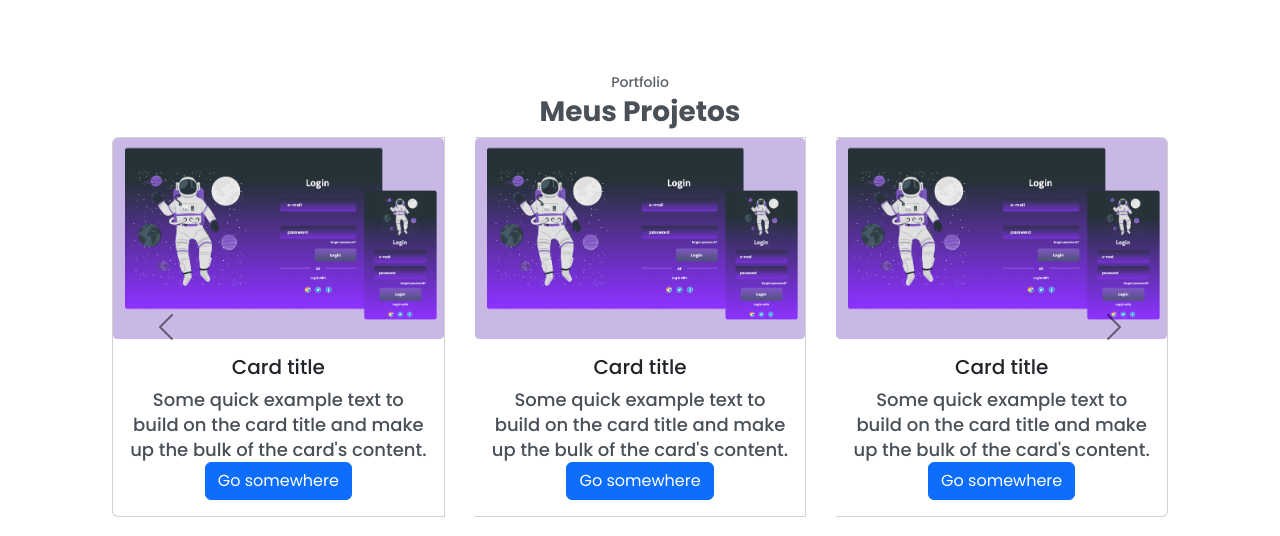
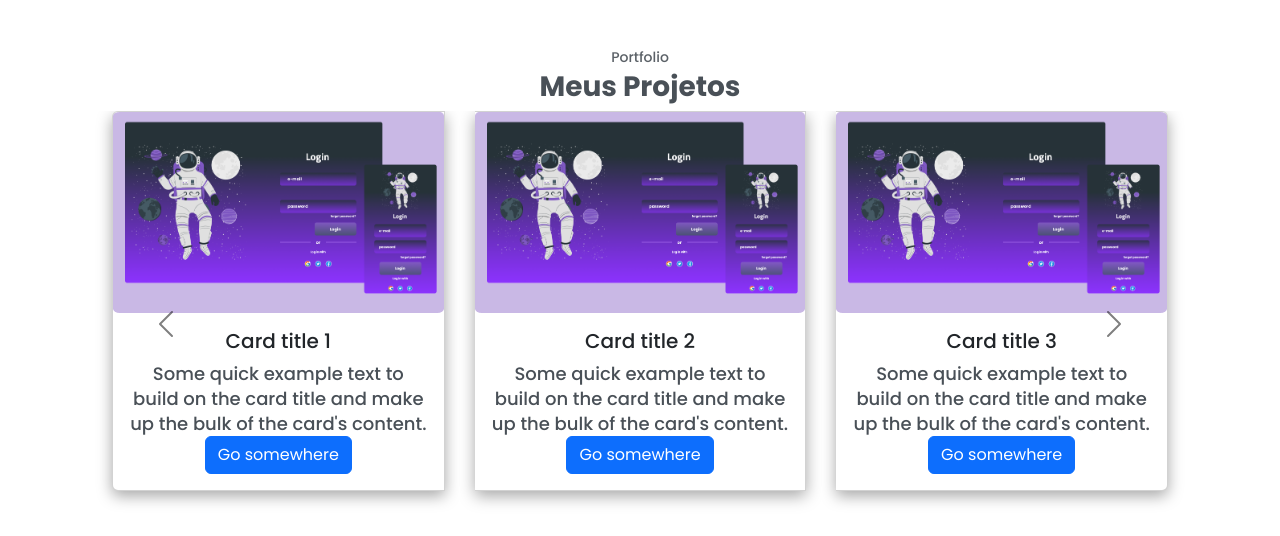
Before and after one commit to rodriglim/Portfolio, a plain HTML site: page index.html in a window 1280 px wide. Shown: the part 1265-1801 px from the top of the page. Drawn offline with nearby package versions, Linux system fonts and the light colour scheme.

Commit message:
Add files via upload

```diff
--- a/css/responsive.css
+++ b/css/responsive.css
@@ -1,12 +1,13 @@
 /*Breakpoint XXL*/
-@media only screen and (min-width: 1400px){
+@media only screen and (min-width: 1400px) {
+
     /*section*/
     section .container .row .title {
         justify-content: center;
         align-items: center;
     }
 
-    section .container .row .paragraph{
+    section .container .row .paragraph {
         margin-top: 4%;
         display: flex;
         justify-content: center;
@@ -17,55 +18,57 @@
 }
 
 /*Breakpoint LG*/
-@media only screen and (max-width: 991px){
-    #service .container .row .p-web{
+@media only screen and (max-width: 991px) {
+    #service .container .row .p-web {
         text-align: center;
 
     }
 
 }
 
-@media only screen and (max-width: 767px){
+@media only screen and (max-width: 767px) {
+
     /*Nav*/
-    .navbar .logo{
+    .navbar .logo {
         width: 5px;
         margin: 0 auto;
     }
-    .navbar .navbar-nav .nav-item{
+
+    .navbar .navbar-nav .nav-item {
         text-align: center;
     }
 
-    .navbar .navbar-nav .nav-item .nav-link:hover{
+    .navbar .navbar-nav .nav-item .nav-link:hover {
         color: #FFD600;
     }
 
     /*main*/
 
-    .main .container .left{
+    .main .container .left {
         width: 100%;
         text-align: center;
     }
 
-    .main .container .left .title{
+    .main .container .left .title {
         font-size: 50px;
     }
 
     .main .container .left .subtitle,
-    p{
+    p {
         font-size: 14px;
     }
 
-    .main .container .left .sociais{
+    .main .container .left .sociais {
         justify-content: center;
         align-items: center;
         padding-top: 20px;
     }
 
-    .main .container .img-holder{
-       flex: 100%;
+    .main .container .img-holder {
+        flex: 100%;
     }
 
-    .main .container .img-holder{
+    .main .container .img-holder {
         width: 100%;
         height: 80%;
     }
@@ -77,15 +80,20 @@
         align-items: center;
     }
 
-    section .container .row .paragraph{
+    section .container .row .paragraph {
         display: flex;
         justify-content: center;
         align-items: center;
         text-align: center;
         flex-direction: column;
     }
-
     /*section - portfolio*/
 
+    .card-group{
+        flex-direction: column;
+    }
 
+    .card-group .card{
+        margin: 15px 0;
+    }
 }
--- a/css/style.css
+++ b/css/style.css
@@ -314,7 +314,6 @@ section .container .row .paragraph p {
 
 #portfolio .container {
     text-align: center;
-    margin-top: 2%;
 }
 
 #portfolio .container .title-port p {
@@ -341,6 +340,12 @@ section .container .row .paragraph p {
     width: 100%;
 }
 
-.card-group .card{
-    margin: 0 30px;
+.card-group > .card{
+    box-shadow: rgba(0, 0, 0, 0.35) 0px 5px 15px;
+    margin: 0px 30px;
+    margin-bottom: 4%;
 }
+
+.card-group .card img{
+    border-radius: 2%;
+}
--- a/index.html
+++ b/index.html
@@ -193,25 +193,25 @@
                             <div class="card" style="width: 18rem;">
                                 <img src="assets/rocket.png" class="card-img-top" alt="...">
                                 <div class="card-body">
-                                    <h5 class="card-title">Card title</h5>
+                                    <h5 class="card-title">Card title 1</h5>
                                     <p class="card-text">Some quick example text to build on the card title and make up
                                         the bulk of the card's content.</p>
                                     <a href="#" class="btn btn-primary">Go somewhere</a>
                                 </div>
                             </div>
-                            <div class="card d-none d-md-block" style="width: 18rem;">
+                            <div class="card" style="width: 18rem;">
                                 <img src="assets/rocket.png" class="card-img-top" alt="...">
                                 <div class="card-body">
-                                    <h5 class="card-title">Card title</h5>
+                                    <h5 class="card-title">Card title 2</h5>
                                     <p class="card-text">Some quick example text to build on the card title and make up
                                         the bulk of the card's content.</p>
                                     <a href="#" class="btn btn-primary">Go somewhere</a>
                                 </div>
                             </div>
-                            <div class="card d-none d-md-block" style="width: 18rem;">
+                            <div class="card" style="width: 18rem;">
                                 <img src="assets/rocket.png" class="card-img-top" alt="...">
                                 <div class="card-body">
-                                    <h5 class="card-title">Card title</h5>
+                                    <h5 class="card-title">Card title 3</h5>
                                     <p class="card-text">Some quick example text to build on the card title and make up
                                         the bulk of the card's content.</p>
                                     <a href="#" class="btn btn-primary">Go somewhere</a>
@@ -224,25 +224,25 @@
                             <div class="card" style="width: 18rem;">
                                 <img src="assets/rocket.png" class="card-img-top" alt="...">
                                 <div class="card-body">
-                                    <h5 class="card-title">Card title</h5>
+                                    <h5 class="card-title">Card title 4</h5>
                                     <p class="card-text">Some quick example text to build on the card title and make up
                                         the bulk of the card's content.</p>
                                     <a href="#" class="btn btn-primary">Go somewhere</a>
                                 </div>
                             </div>
-                            <div class="card d-none d-md-block" style="width: 18rem;">
+                            <div class="card" style="width: 18rem;">
                                 <img src="assets/rocket.png" class="card-img-top" alt="...">
                                 <div class="card-body">
-                                    <h5 class="card-title">Card title</h5>
+                                    <h5 class="card-title">Card title 5</h5>
                                     <p class="card-text">Some quick example text to build on the card title and make up
                                         the bulk of the card's content.</p>
                                     <a href="#" class="btn btn-primary">Go somewhere</a>
                                 </div>
                             </div>
-                            <div class="card d-none d-md-block" style="width: 18rem;">
+                            <div class="card" style="width: 18rem;">
                                 <img src="assets/rocket.png" class="card-img-top" alt="...">
                                 <div class="card-body">
-                                    <h5 class="card-title">Card title</h5>
+                                    <h5 class="card-title">Card title 6</h5>
                                     <p class="card-text">Some quick example text to build on the card title and make up
                                         the bulk of the card's content.</p>
                                     <a href="#" class="btn btn-primary">Go somewhere</a>
@@ -255,25 +255,25 @@
                             <div class="card" style="width: 18rem;">
                                 <img src="assets/rocket.png" class="card-img-top" alt="...">
                                 <div class="card-body">
-                                    <h5 class="card-title">Card title</h5>
+                                    <h5 class="card-title">Card title 7</h5>
                                     <p class="card-text">Some quick example text to build on the card title and make up
                                         the bulk of the card's content.</p>
                                     <a href="#" class="btn btn-primary">Go somewhere</a>
                                 </div>
                             </div>
-                            <div class="card d-none d-md-block" style="width: 18rem;">
+                            <div class="card" style="width: 18rem;">
                                 <img src="assets/rocket.png" class="card-img-top" alt="...">
                                 <div class="card-body">
-                                    <h5 class="card-title">Card title</h5>
+                                    <h5 class="card-title">Card title 8</h5>
                                     <p class="card-text">Some quick example text to build on the card title and make up
                                         the bulk of the card's content.</p>
                                     <a href="#" class="btn btn-primary">Go somewhere</a>
                                 </div>
                             </div>
-                            <div class="card d-none d-md-block" style="width: 18rem;">
+                            <div class="card" style="width: 18rem;">
                                 <img src="assets/rocket.png" class="card-img-top" alt="...">
                                 <div class="card-body">
-                                    <h5 class="card-title">Card title</h5>
+                                    <h5 class="card-title">Card title 9</h5>
                                     <p class="card-text">Some quick example text to build on the card title and make up
                                         the bulk of the card's content.</p>
                                     <a href="#" class="btn btn-primary">Go somewhere</a>
```
Also changed, not shown: assets/texasburgue.png (added).
